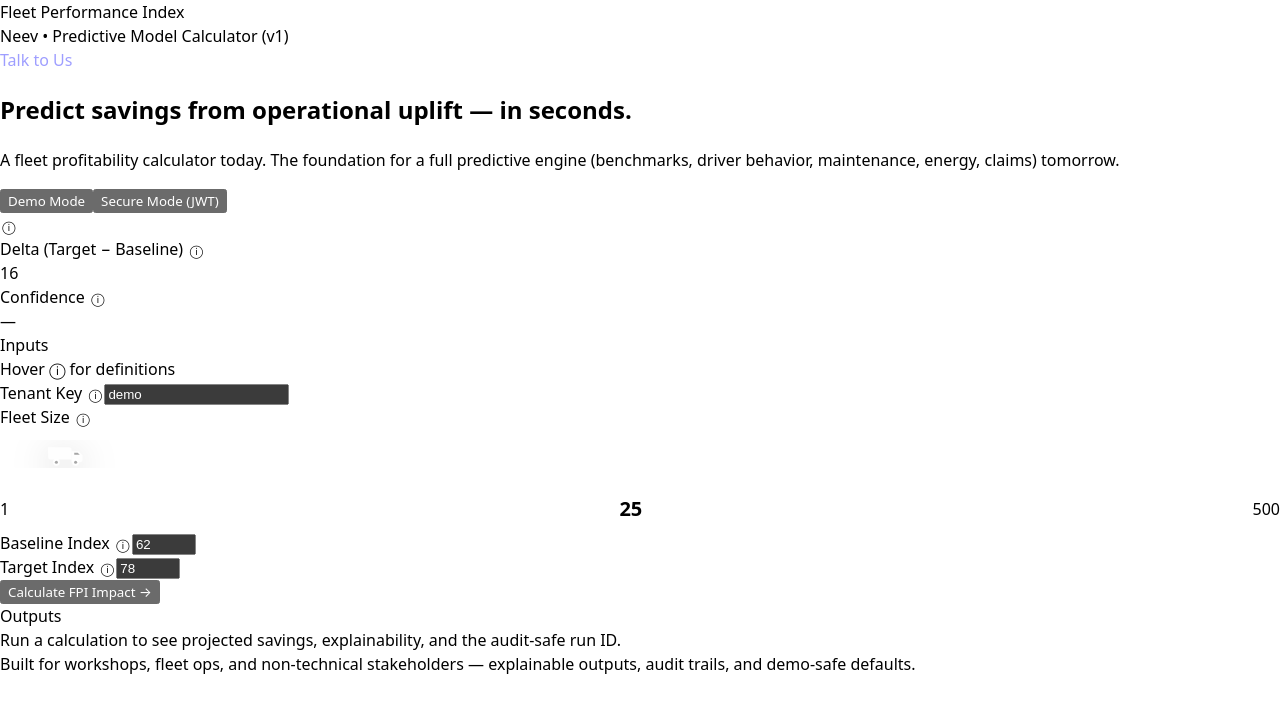
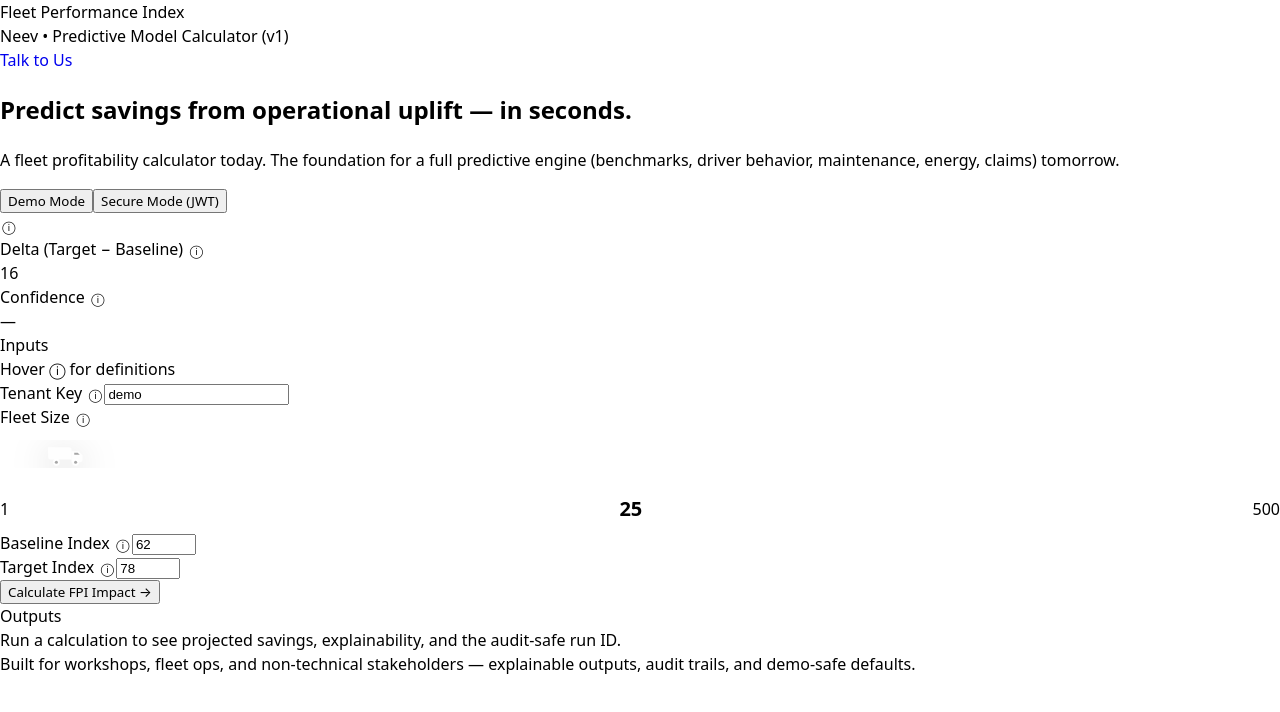
Before and after one commit to compilechain/fpi, a React (Vite) app: page / in a window 1280 px wide. Shown: the top 712 px of the page. Built offline with nearby package versions, Linux system fonts and the light colour scheme.

Commit message:
Fix global theme: remove forced color-scheme

```diff
--- a/src/index.css
+++ b/src/index.css
@@ -15,7 +15,7 @@
   min-height: 100vh;
 }
 
-/* Keep links sane; your App.css can override if needed */
+/* Keep links sane; App.css can override if needed */
 a {
   text-decoration: inherit;
 }
@@ -24,6 +24,3 @@
 button {
   font-family: inherit;
 }
-.neo-bg {
-  color-scheme: dark;
-}
```
